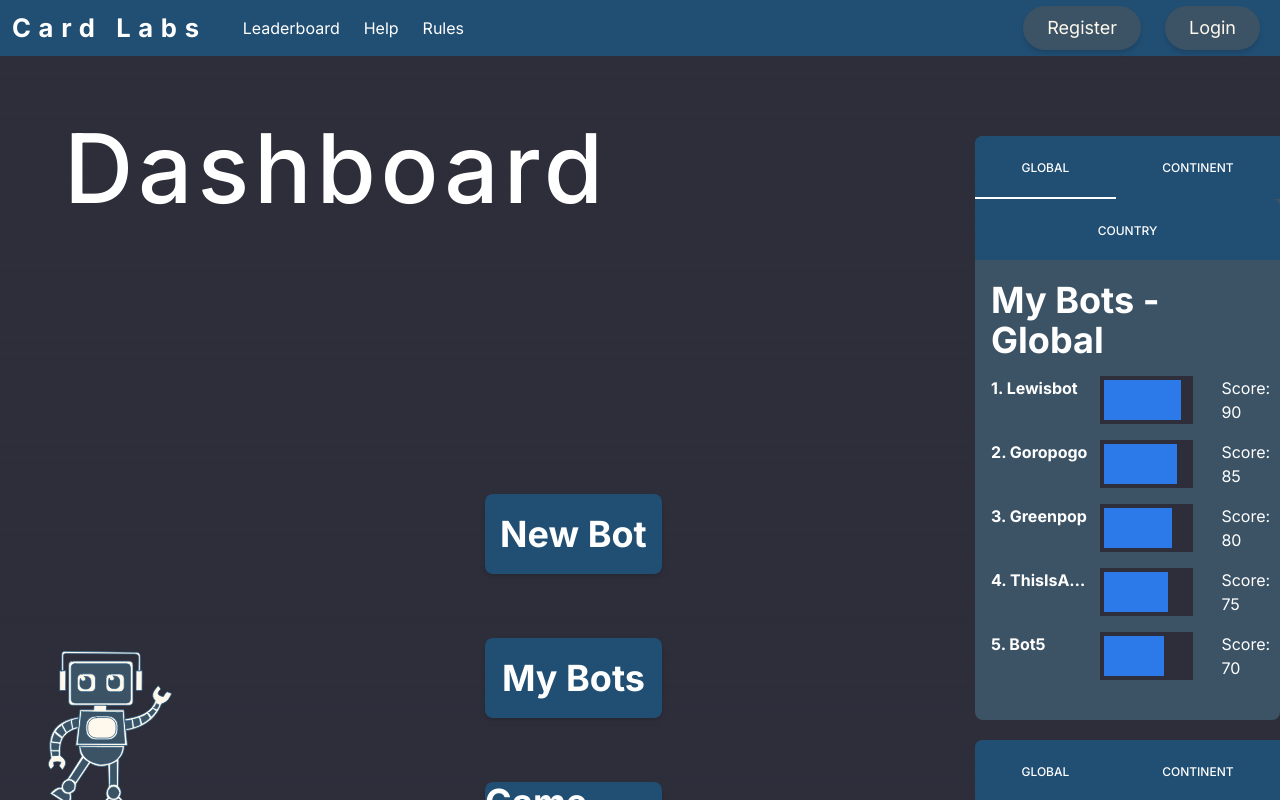
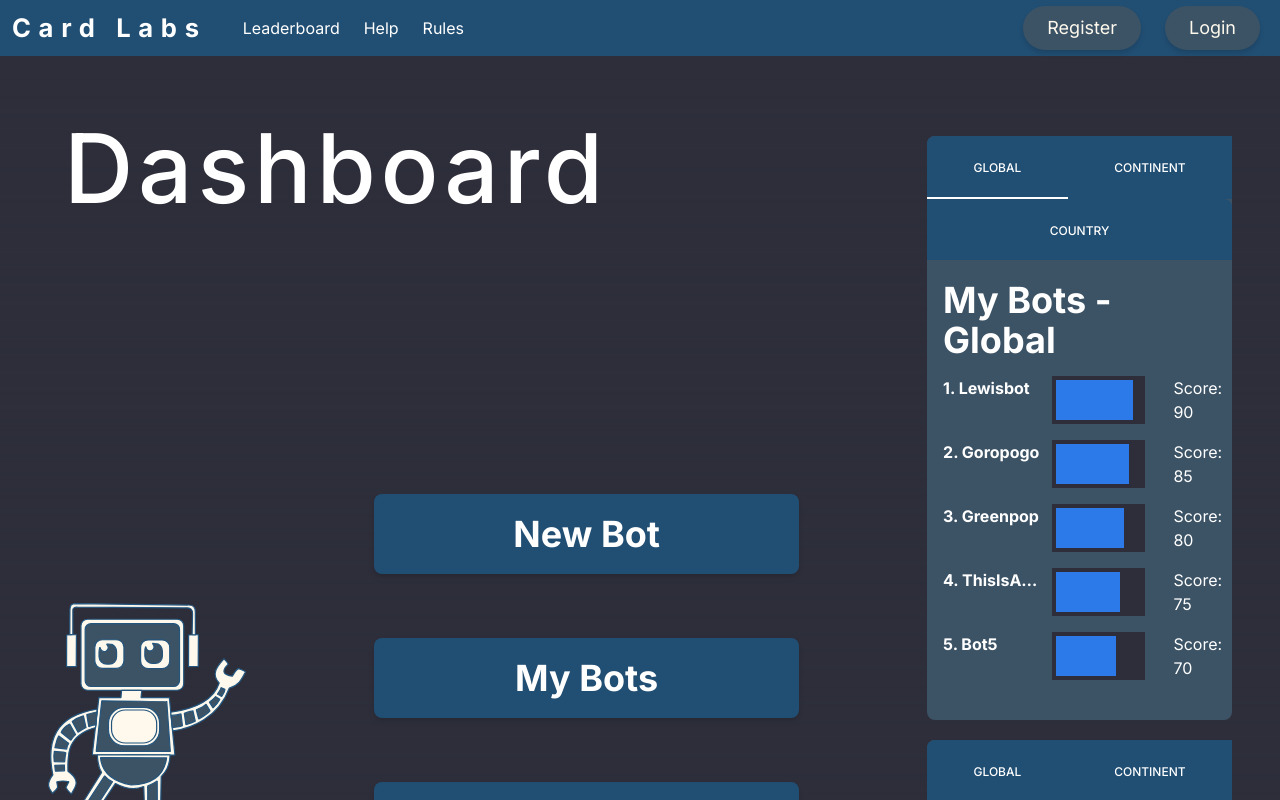
Before and after one commit to flofriday/CardLabs, a Next.js app in the folder frontend/: page /dashboard in a window 1280 px wide. Shown: the top 800 px of the page. Built offline with nearby package versions, Linux system fonts and the light colour scheme; no server answers.

Commit message:
[#22] - Fix display error in dashboard

```diff
--- a/frontend/app/dashboard/page.tsx
+++ b/frontend/app/dashboard/page.tsx
@@ -19,35 +19,35 @@ export default function Dashboard(): JSX.Element {
           <Robot type={RobotType.BASIC} />
         </div>
 
-      <div className="flex flex-col justify-center items-center space-y-16 pt-10 w-full h-full">
+        <div className="flex flex-col justify-center items-center space-y-16 pt-10 px-20 w-1/2 h-full">
           <Link
             href="/bot/editor"
-          className="btn bg-primary flex justify-center items-center h-20 py-2 w-1/4 font-bold rounded-lg shadow-md text-4xl hover:bg-primary_highlight"
+            className="btn bg-primary flex justify-center items-center h-20 py-2 w-full font-bold rounded-lg shadow-md text-4xl hover:bg-primary_highlight"
             id="button_create_new_bot"
           >
             New Bot
           </Link>
           <Link
             href="/" // TODO add link to my bots page here
-          className="btn bg-primary flex justify-center items-center h-20 py-2 w-1/4 font-bold rounded-lg shadow-md text-4xl hover:bg-primary_highlight"
+            className="btn bg-primary flex justify-center items-center w-full h-20 py-2 font-bold rounded-lg shadow-md text-4xl hover:bg-primary_highlight"
           >
             My Bots
           </Link>
           <Link
             href="/rules"
-          className="btn bg-primary flex justify-center items-center h-20 py-2 w-1/4 font-bold rounded-lg shadow-md text-4xl hover:bg-primary_highlight"
+            className="btn bg-primary flex justify-center items-center w-full h-20 py-2 font-bold rounded-lg shadow-md text-4xl hover:bg-primary_highlight"
           >
             Game Rules
           </Link>
           <Link
             href="/help"
-          className="btn bg-primary flex justify-center items-center h-20 py-2 w-1/4 font-bold rounded-lg shadow-md text-4xl hover:bg-primary_highlight"
+            className="btn bg-primary flex justify-center items-center w-full h-20 py-2 font-bold rounded-lg shadow-md text-4xl hover:bg-primary_highlight"
           >
             Help
           </Link>
         </div>
 
-        <div className="w-2/6 pl-12">
+        <div className="w-2/6 px-12">
           <div className="space-y-5 flex flex-col justify-center items-center w-full w-1/4 mr-12">
             <MiniLeaderBoard
               leaderboardType={LeaderBoardType.MY_BOTS}
```
Lines whose indentation alone changed are shown as unchanged.
